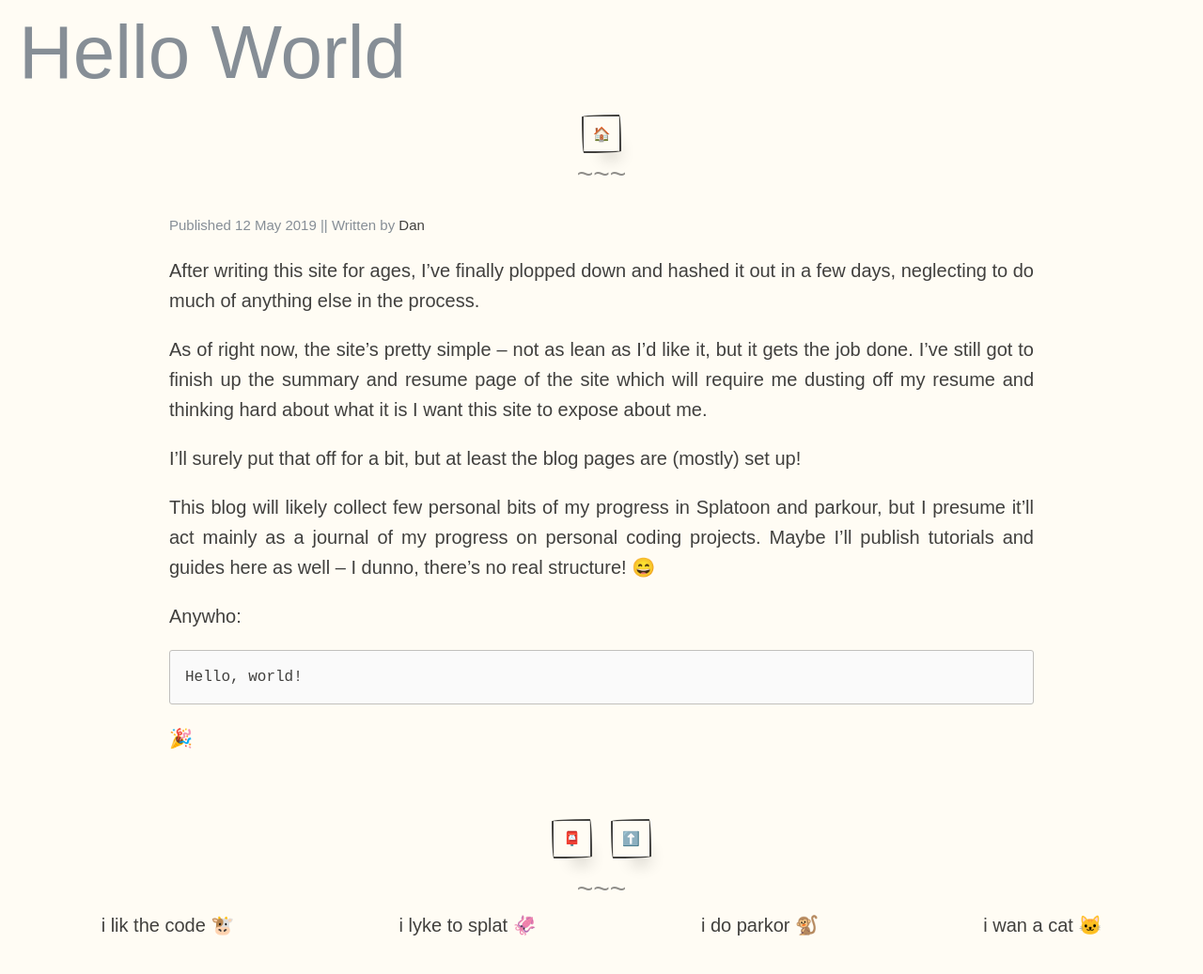
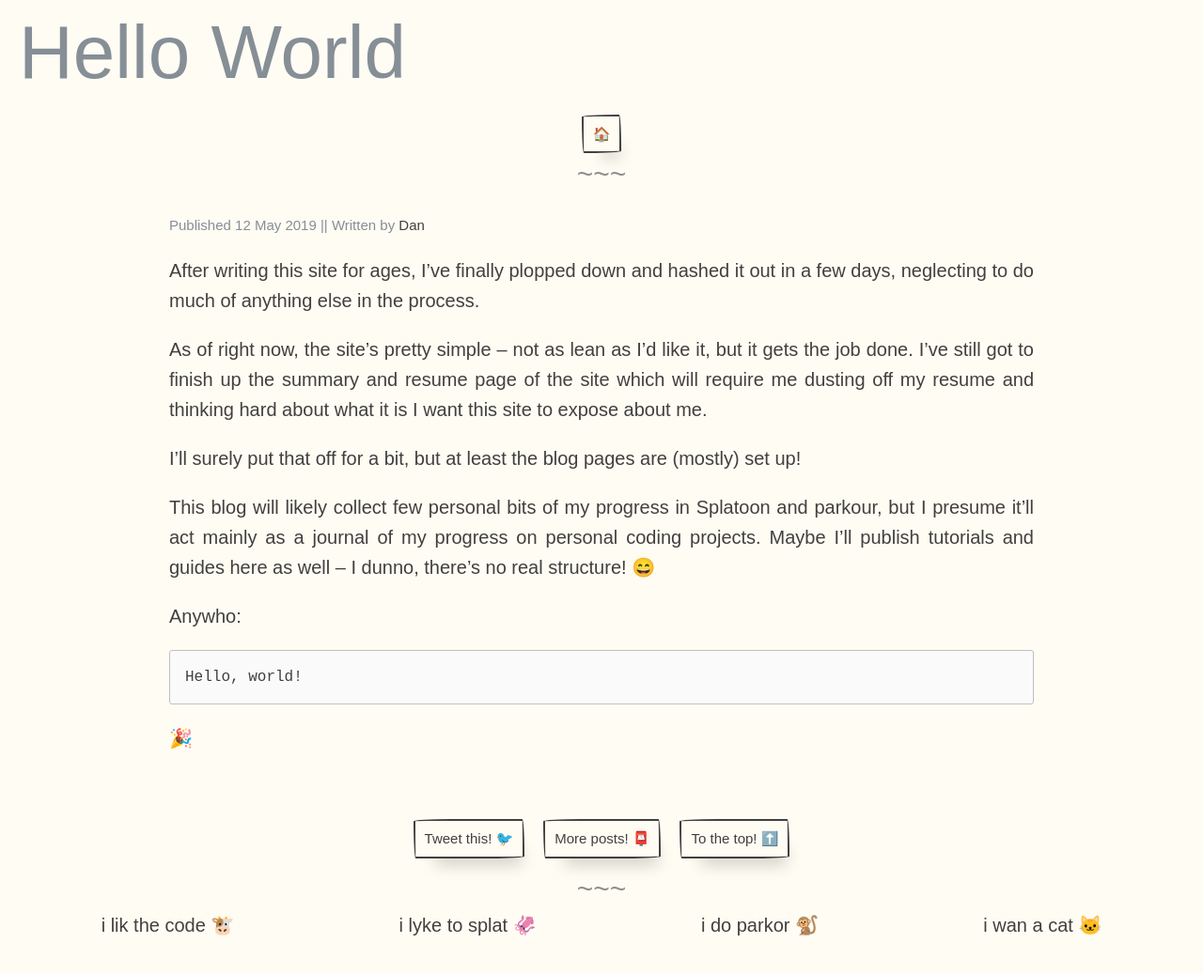
Before and after one commit to loksonarius/loksonarius.github.io, a Jekyll site: the page built from _posts/2019-05-12-hello-world.md, in a window 1280 px wide. Shown: the whole page at 94% size. Built offline with Jekyll 4.4.1, drawn with Linux system fonts in a browser that asks for light colours; emoji names are drawn with the system emoji font; some web fonts are replaced.

Commit message:
Add tweet btn to blog nav and button descriptions

```diff
--- a/_includes/blog_nav.html
+++ b/_includes/blog_nav.html
@@ -1,12 +1,20 @@
+{% capture twitter_base %}https://twitter.com/intent/tweet{% endcapture %}
+{% capture url_arg %}url={{ page.url }}{% endcapture %}
+{% capture tweet_text %}Just read a post by @LokSonarius{% endcapture %}
+{% capture text_arg%}text={{ tweet_text | url_encode}}{% endcapture %}
+{% capture tweet_url %}{{ twitter_base }}?{{ url_arg }}&{{ text_arg }}{% endcapture %}
 <div class="row flex-center">
+  <a href="{{ tweet_url }}" title="Tweet Post" class="paper-btn btn-small margin-small">
+    Tweet this! :bird:
+  </a>
   <a href="/blog" title="Blog Posts" class="paper-btn btn-small margin-small">
-    :postbox:
+    More posts! :postbox:
   </a>
   <button
     onclick="document.body.scrollTop = 0;
      document.documentElement.scrollTop = 0;"
     title="Top of Page"
     class="paper-btn btn-small margin-small">
-    :arrow_up:
+    To the top! :arrow_up:
   </button>
 </div>
```
